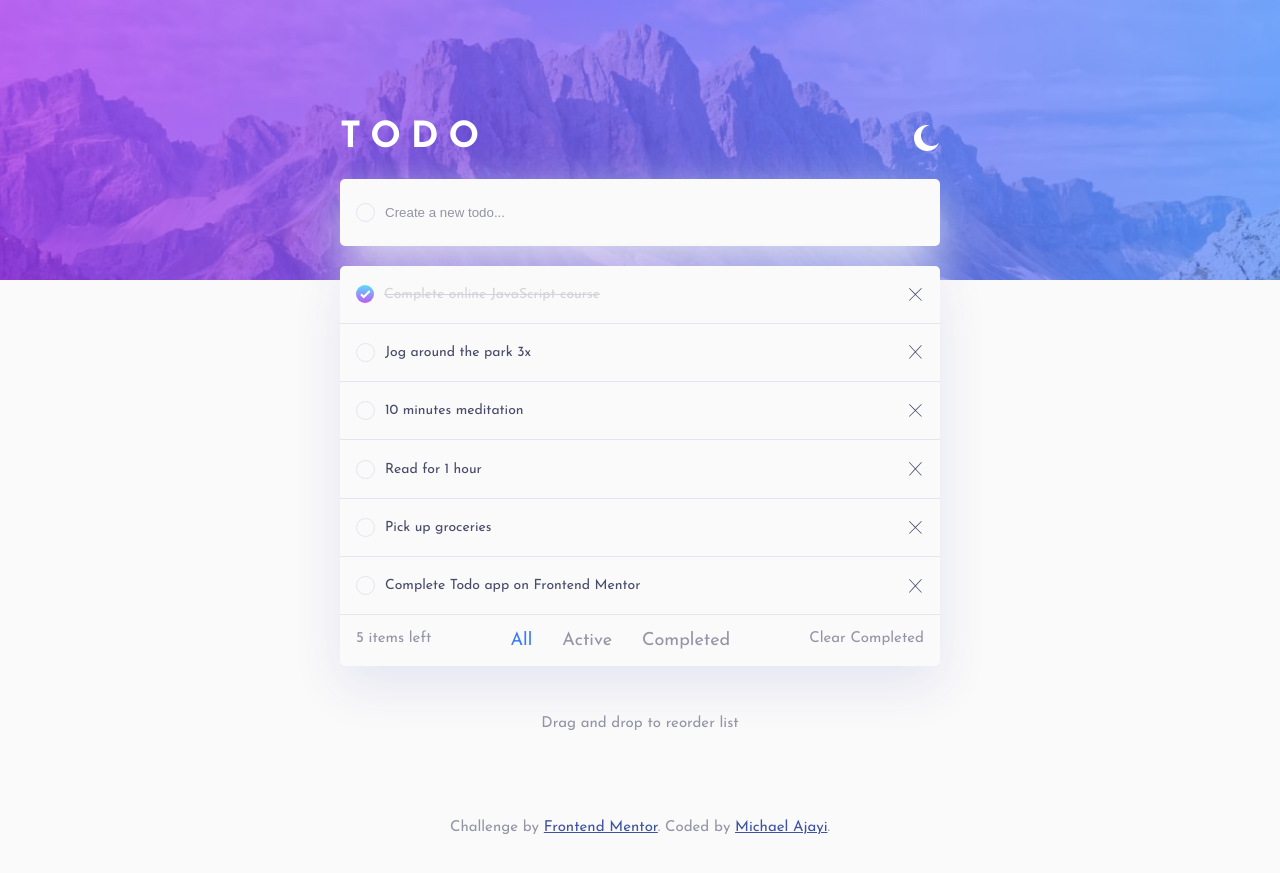
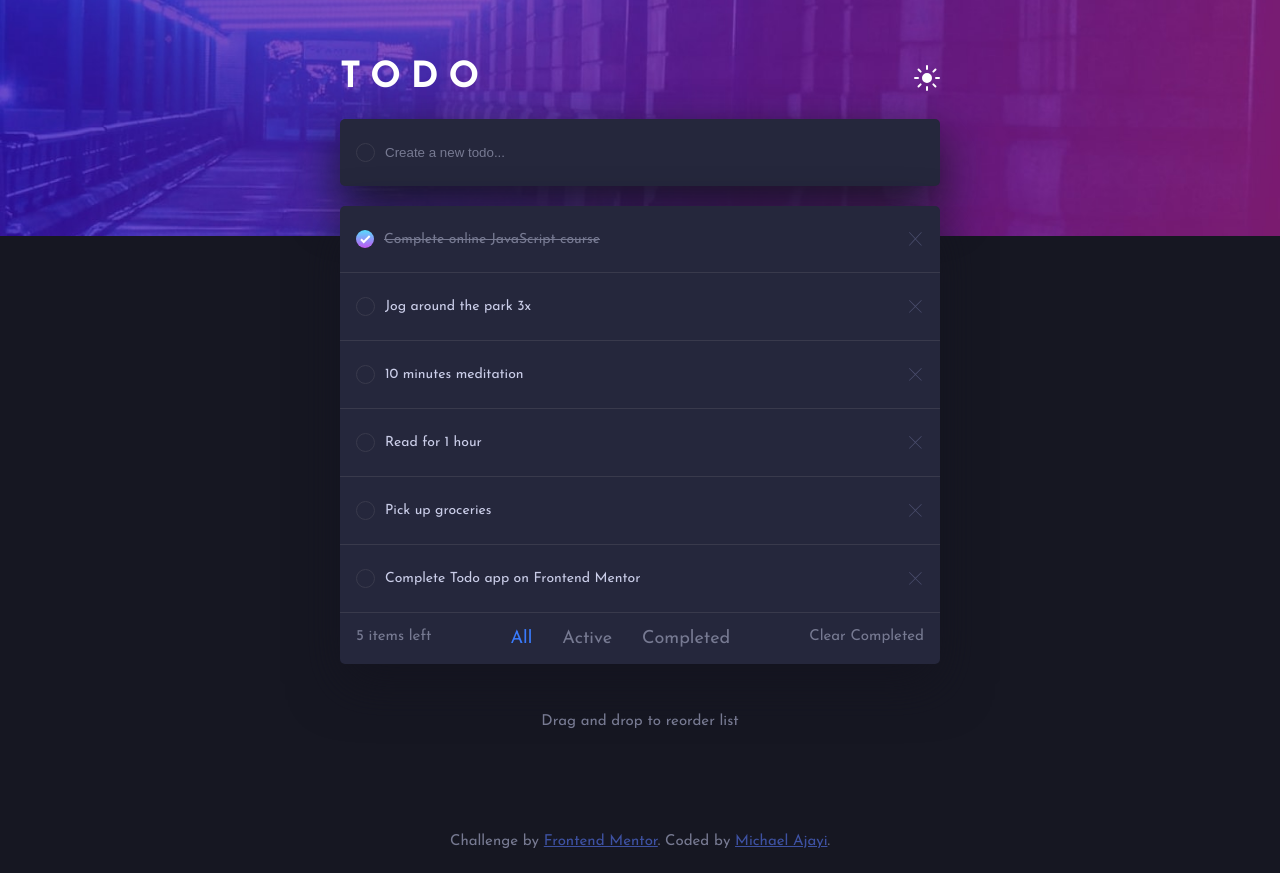
Before and after one commit to Michaelajayi150/Todo-App, a React (Vite) app: page / in a window 1280 px wide. Built offline with nearby package versions, Linux system fonts and the light colour scheme.

Commit message:
Design fit #1

```diff
--- a/src/components/main/task.jsx
+++ b/src/components/main/task.jsx
@@ -9,6 +9,8 @@ function Task(props) {
       onDragStart={(e) => (props.draggedItem.current = props.index)}
       onDragEnter={(e) => (props.draggedOverItem.current = props.index)}
       onDragEnd={props.handleSort}
+      onTouchStart={(e) => (props.draggedItem.current = props.index)}
+      onTouchEnd={props.handleSort}
       onClick={() => props.handleChecked(props.task)}
     >
       <div
--- a/src/index.css
+++ b/src/index.css
@@ -38,7 +38,7 @@ header .background-image img {
 
 main {
   position: relative;
-  transform: translateY(-16vh);
+  transform: translateY(-18vh);
   margin-top: 1.7rem !important;
 
   display: flex;
@@ -110,8 +110,8 @@ input {
   }
 
   header {
-    min-height: 20vh;
-    padding-top: 15vh;
+    min-height: 22vh;
+    padding-top: 7.5vh;
   }
 
   .attribution {
--- a/src/styles/theme.jsx
+++ b/src/styles/theme.jsx
@@ -18,7 +18,7 @@ export const GlobalStyles = createGlobalStyle`
       font-size: 14px;
       color: ${({ theme }) => theme.text};
       cursor: pointer;
-      padding: 1.2rem 1rem;
+      padding: 1.5rem 1rem;
       border-bottom: 1px solid ${({ theme }) => theme.line};
 
       display: flex;
--- a/src/styles/useDarkMode.jsx
+++ b/src/styles/useDarkMode.jsx
@@ -1,7 +1,7 @@
 import { useState } from "react";
 
 export function useDarkMode() {
-  const [theme, setTheme] = useState("light");
+  const [theme, setTheme] = useState("dark");
 
   const toggleTheme = () => {
     setTheme((prev) => (prev === "dark" ? "light" : "dark"));
```
